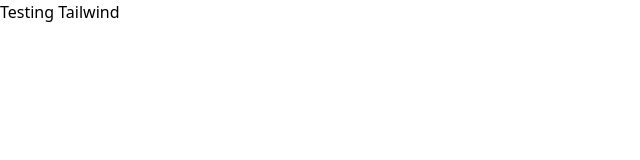
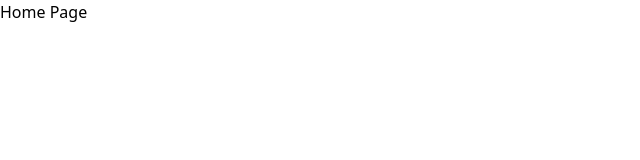
Before and after one commit to Gin-Arata/todo-list-react, a React (Vite) app: page / in a window 1280 px wide. Shown: the top 160 px of the page, without its empty margins (0-640 px from the left). Built offline with nearby package versions, Linux system fonts and the light colour scheme.

Commit message:
Add react router

```diff
--- a/package.json
+++ b/package.json
@@ -11,7 +11,8 @@
   },
   "dependencies": {
     "react": "^18.3.1",
-    "react-dom": "^18.3.1"
+    "react-dom": "^18.3.1",
+    "react-router-dom": "^6.26.0"
   },
   "devDependencies": {
     "@eslint/js": "^9.8.0",
--- a/src/main.jsx
+++ b/src/main.jsx
@@ -1,10 +1,10 @@
 import { StrictMode } from 'react'
 import { createRoot } from 'react-dom/client'
-import App from './App.jsx'
 import './index.css'
+import AppRouter from './router/route.jsx'
 
 createRoot(document.getElementById('root')).render(
   <StrictMode>
-    <App />
+    <AppRouter/>
   </StrictMode>,
 )
--- /dev/null
+++ b/src/pages/HomePage.jsx
@@ -0,0 +1,9 @@
+const HomePage = () => {
+    return (
+        <div>
+            <h1 className="text-3xl">Home Page</h1>
+        </div>
+    );
+}
+
+export default HomePage;
--- /dev/null
+++ b/src/router/route.jsx
@@ -0,0 +1,15 @@
+import React from "react";
+import { BrowserRouter as Router, Route, Routes } from "react-router-dom";
+import HomePage from "../pages/HomePage";
+
+const AppRouter = () => {
+  return (
+    <Router>
+      <Routes>
+        <Route path="/" element={<HomePage />} />
+      </Routes>
+    </Router>
+  );
+};
+
+export default AppRouter;
```
Also changed, not shown: 1 other file (tests, documents, lock files or other folders).
